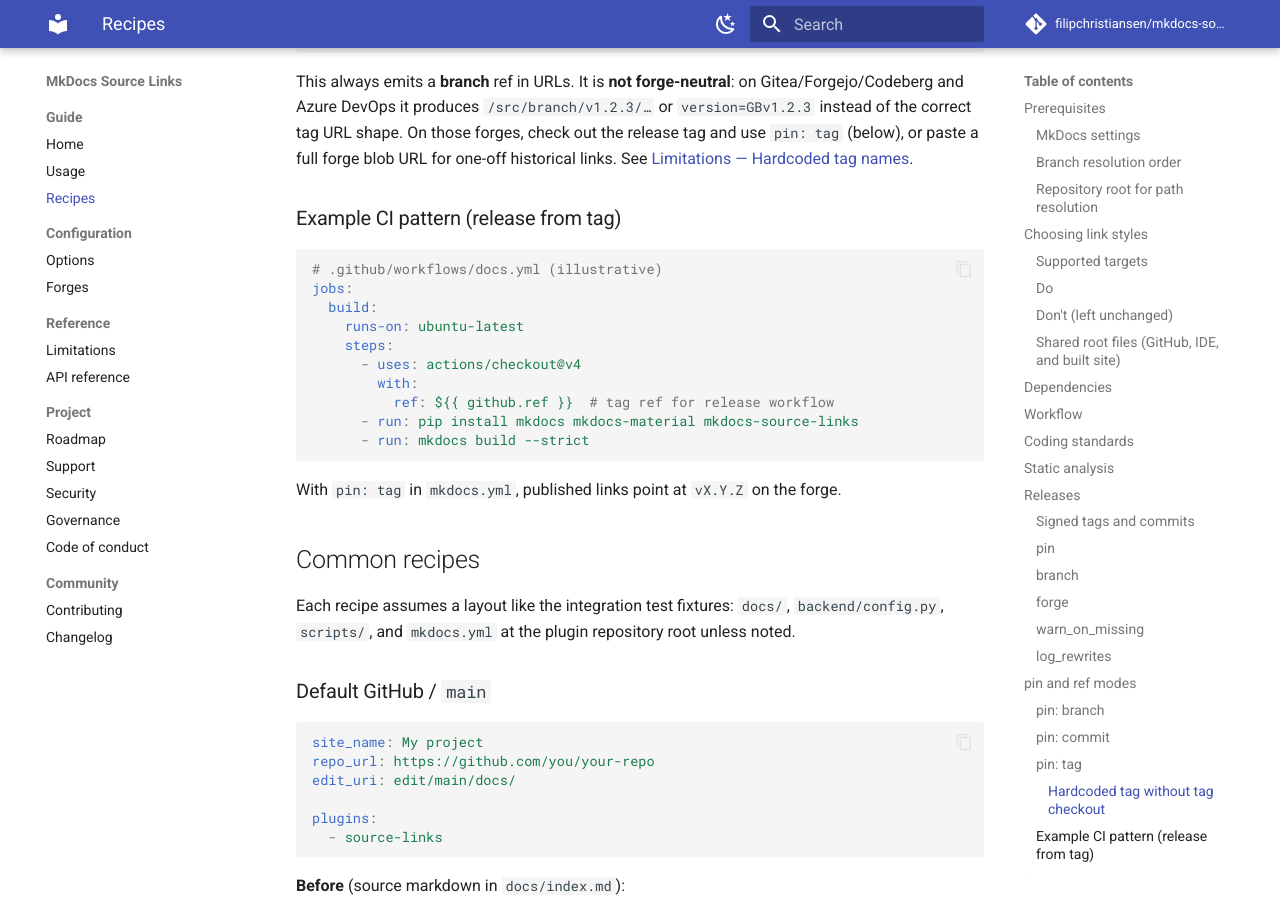
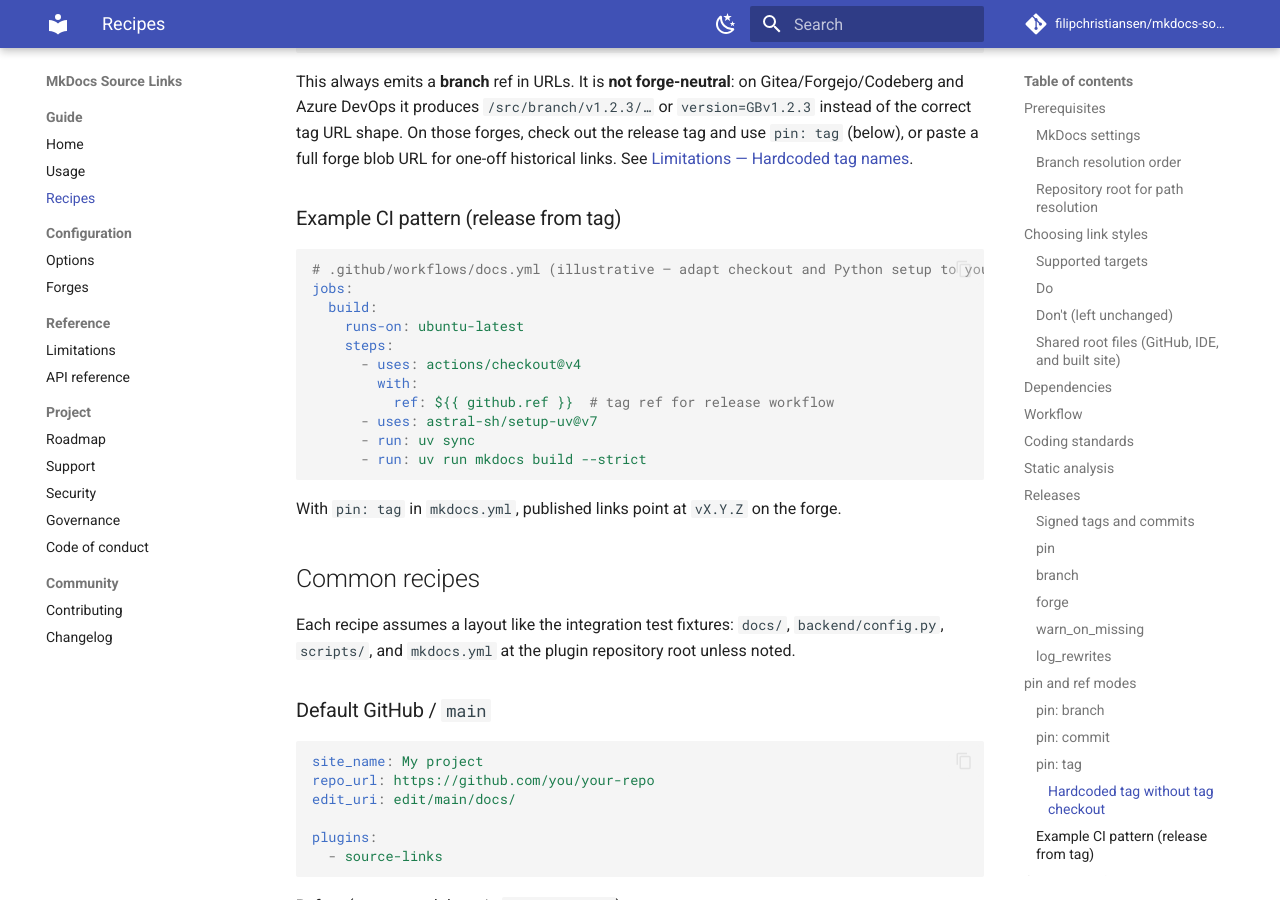
Before and after one commit to filipchristiansen/mkdocs-source-links, an MkDocs documentation site: the page built from docs/recipes.md, in a window 1280 px wide and 900 px high, scrolled down 8714 px. Built offline with MkDocs 1.6.1 and Material for MkDocs 9.7.7, drawn with Linux system fonts in a browser that asks for light colours; comment, search, counter and statistics services are not loaded.

Commit message:
docs: remaining docs hygiene and release helper wording (#91)
Document single-line reference definition limitation, update security.md
release example to v0.6.0, clarify release-tag/verify-tag help text, align
recipes CI example with uv, and fix PR template make ci description.

````diff
--- a/docs/limitations.md
+++ b/docs/limitations.md
@@ -10,6 +10,9 @@
 spaces are percent-encoded in the resulting URL. Reference-style definitions (`[ref]: ../path`,
 optional title) are rewritten the same way; usages such as `[text][ref]` pick up the forge URL
 when the markdown processor resolves the reference.
+
+Reference definitions must fit on a **single line**. Multi-line definitions (for example a title
+wrapped to the next line) are not matched and are left unchanged.
 
 Rewriting is text-level (a regex over the page markdown), but fenced code blocks (backtick or
 tilde fences) and inline code spans are detected and skipped, so a literal `](../path)` or
--- a/docs/recipes.md
+++ b/docs/recipes.md
@@ -250,7 +250,7 @@
 ### Example CI pattern (release from tag)
 
 ```yaml
-# .github/workflows/docs.yml (illustrative)
+# .github/workflows/docs.yml (illustrative — adapt checkout and Python setup to your CI)
 jobs:
   build:
     runs-on: ubuntu-latest
@@ -258,8 +258,9 @@
       - uses: actions/checkout@v4
         with:
           ref: ${{ github.ref }}  # tag ref for release workflow
-      - run: pip install mkdocs mkdocs-material mkdocs-source-links
-      - run: mkdocs build --strict
+      - uses: astral-sh/setup-uv@v7
+      - run: uv sync
+      - run: uv run mkdocs build --strict
 ```
 
 With `pin: tag` in `mkdocs.yml`, published links point at `vX.Y.Z` on the forge.
````
Also changed, not shown: docs/security.md (+1 -1 lines), .github/pull_request_template.md, 2 other files.
